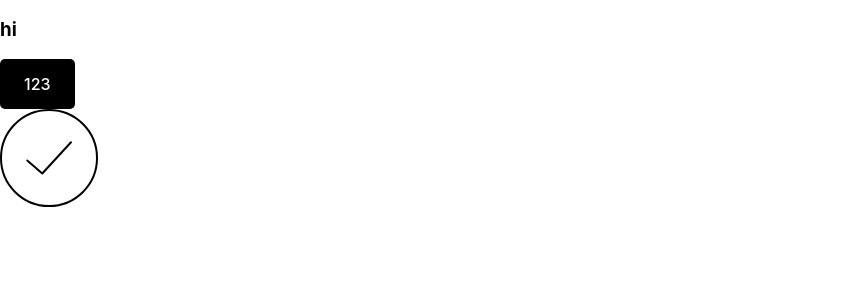
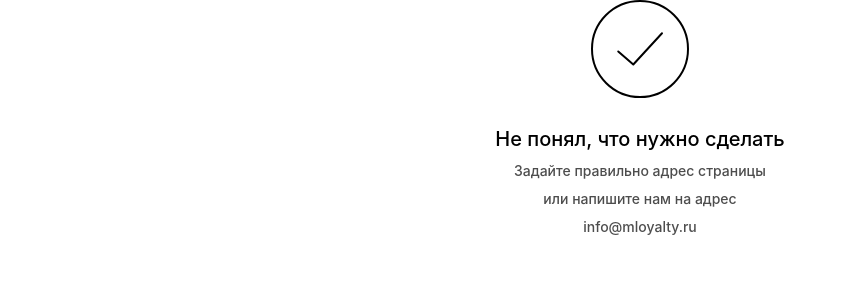
Before and after one commit to Gercov/mloyalty-ui, a Vue app: page / in a window 1280 px wide. Shown: the top 300 px of the page, without its empty margins (0-847 px from the left). Built offline with nearby package versions, Linux system fonts and the light colour scheme.

Commit message:
feat: ml-message component

```diff
--- a/src/App.vue
+++ b/src/App.vue
@@ -1,13 +1,13 @@
-<script setup lang="ts">
-import MlIcon from "./components/MlIcon.vue";
-</script>
+<script setup lang="ts"></script>
 
 <template>
   <header>
     <div class="wrapper">
-      <h3>hi</h3>
-      <MlButton>123</MlButton>
-      <MlIcon icon="checkmark"></MlIcon>
+      <ml-result
+        status="success"
+        title="Не понял, что нужно сделать"
+        message="Задайте правильно адрес страницы или напишите нам на адрес info@mloyalty.ru"
+      />
     </div>
   </header>
 </template>
--- a/src/assets/css/_variables.scss
+++ b/src/assets/css/_variables.scss
@@ -1,2 +1,5 @@
 $primary: #000000;
 $white: #ffffff;
+
+$dark: #000000;
+$dark-variant: #4d4d4d;
--- /dev/null
+++ b/src/components/MlResult.vue
@@ -0,0 +1,54 @@
+<script lang="ts" setup>
+defineProps<{
+  title: string;
+  message: string;
+  status: "success" | "error";
+}>();
+</script>
+
+<template>
+  <div class="ml-result">
+    <div class="ml-result__icon">
+      <span v-if="status === 'error'"> :( </span>
+      <MlIcon v-else-if="status === 'success'" icon="checkmark" />
+    </div>
+    <h1 class="ml-result__title">
+      {{ title || "Что-то пошло не так" }}
+    </h1>
+    <p class="ml-result__message" v-if="message">
+      {{ message }}
+    </p>
+  </div>
+</template>
+
+<style lang="scss" scoped>
+.ml-result {
+  text-align: center;
+
+  &__icon {
+    span {
+      font-weight: 300;
+      font-size: 91px;
+      line-height: 128px;
+    }
+  }
+
+  &__title,
+  &__message {
+    line-height: 28px;
+    font-weight: 500;
+  }
+
+  &__title {
+    margin: 24px 0 4px 0;
+    font-size: 20px;
+  }
+
+  &__message {
+    margin: 0 auto;
+    font-size: 14px;
+    max-width: 278px;
+    color: $dark-variant;
+  }
+}
+</style>
--- a/src/components/index.ts
+++ b/src/components/index.ts
@@ -1,2 +1,3 @@
 export { default as MlButton } from "./MlButton.vue";
 export { default as MlIcon } from "./MlIcon.vue";
+export { default as MlResult } from "./MlResult.vue";
--- a/src/index.ts
+++ b/src/index.ts
@@ -1,12 +1,13 @@
 import type { App } from "vue";
-import { MlButton, MlIcon } from "./components";
+import { MlButton, MlIcon, MlResult } from "./components";
 import "@/assets/css/index.scss";
 
 export default {
   install: (app: App) => {
     app.component("MlButton", MlButton);
     app.component("MlIcon", MlIcon);
+    app.component("MlResult", MlResult);
   },
 };
 
-export { MlButton };
+export { MlButton, MlIcon, MlResult };
```
